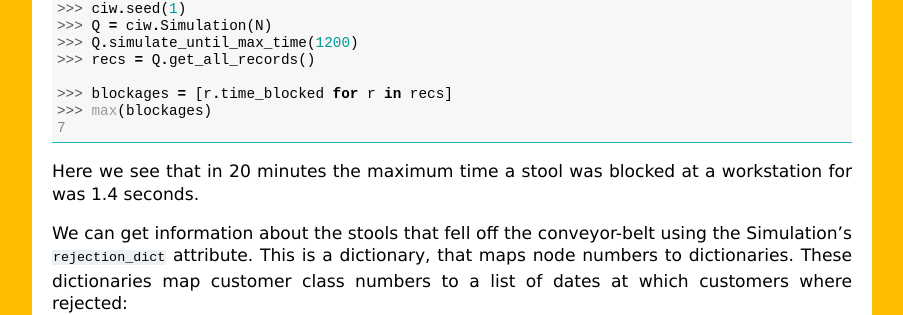
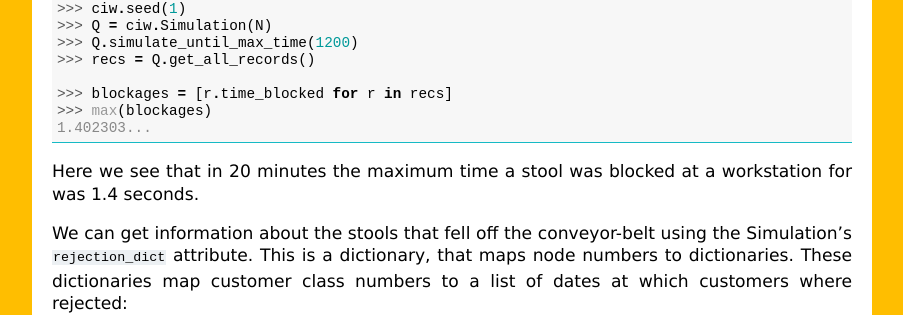
Before and after one commit to CiwPython/Ciw, a Sphinx documentation site: the page built from docs/Tutorial-II/tutorial_vi.rst, in a window 1280 px wide and 900 px high, scrolled down 834 px. Shown: the part 140-455 px from the top of the window, without its empty margins (318-1221 px from the left). Built offline with Sphinx 7.4.7, drawn with Linux system fonts in a browser that asks for light colours; pages that are not in the unit, such as notebooks, are missing from menus.

Commit message:
Revert "Break the docs."
This reverts commit b79ecfc3badcf772a5ef9e48967f4847980ab0b0.

```diff
--- a/docs/Tutorial-II/tutorial_vi.rst
+++ b/docs/Tutorial-II/tutorial_vi.rst
@@ -48,7 +48,7 @@ To illustrate, let's simulate for 20 minutes::
 
     >>> blockages = [r.time_blocked for r in recs]
     >>> max(blockages)
-    7
+    1.402303...
 
 Here we see that in 20 minutes the maximum time a stool was blocked at a workstation for was 1.4 seconds.
 
```
